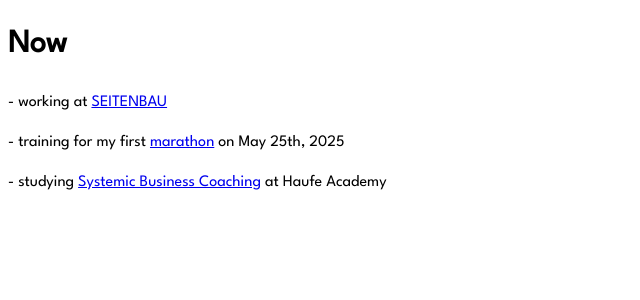
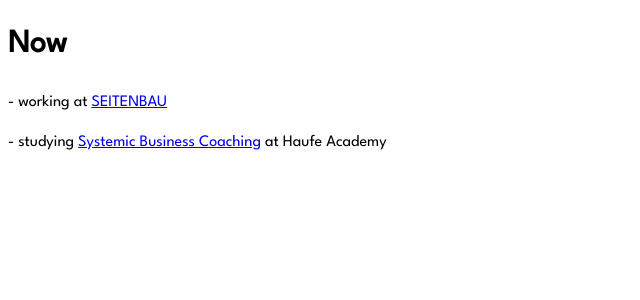
Before and after one commit to Robert-Nickel/robertnickel.online_3.0, a SvelteKit app: page /now in a window 1280 px wide. Shown: the top 300 px of the page, without its empty margins (0-640 px from the left). Built offline with nearby package versions, Linux system fonts and the light colour scheme.

Commit message:
updated current activities

```diff
--- a/src/routes/now/+page.svelte
+++ b/src/routes/now/+page.svelte
@@ -1,11 +1,6 @@
 <div style="margin: auto;">
     <h1>Now</h1>
     <p>- working at <a href="https://www.seitenbau.com/">SEITENBAU</a></p>
-    <p>
-        - training for my first <a href="https://www.wuerzburg-marathon.de/"
-            >marathon</a
-        > on May 25th, 2025
-    </p>
     <p>
         - studying <a href="https://www.haufe-akademie.de/34218"
             >Systemic Business Coaching</a
```
